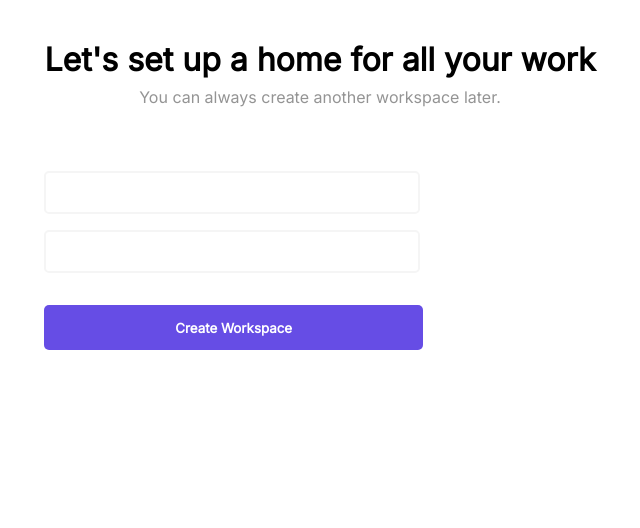
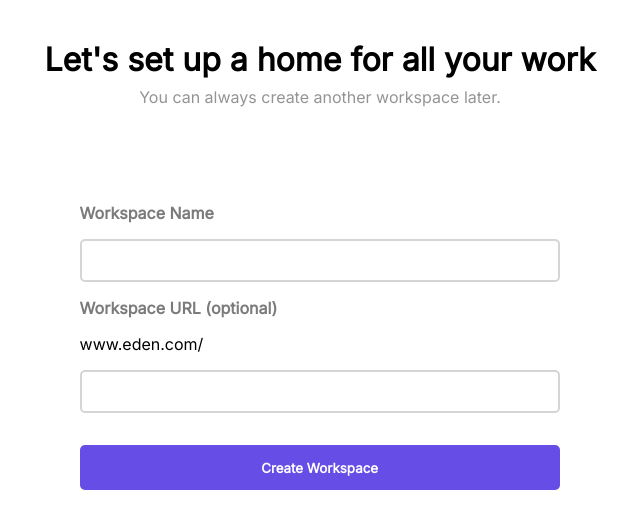
Before and after one commit to iamayushy/cutshortpanel, a React (Vite) app: page /workspace-details in a window 1280 px wide. Shown: the top 528 px of the page, without its empty margins (320-960 px from the left). Built offline with nearby package versions, Linux system fonts and the light colour scheme.

Commit message:
some functional work

```diff
--- a/src/components/FormPage.jsx
+++ b/src/components/FormPage.jsx
@@ -12,11 +12,13 @@ const FormPage = ({
   handleInputOne,
   handleInputTwo,
   valOne,
-  valTwo
+  valTwo,
+  optTwo,
+  website
 }) => {
   return (
-    <div className="pageOne">
-      <section>
+    <div >
+      <section className="pageOne">
         <section className="welcome-text">
           <h1>{head}</h1>
           <p>{body}</p>
@@ -27,12 +29,15 @@ const FormPage = ({
             placeholder={placeholderOne}
             handleInput={handleInputOne}
             values={valOne}
+            // optional={optOne}
           />
           <InputBox
             inputName={textTwo}
             placeholder={placeholderTwo}
             handleInput={handleInputTwo}
             values={valTwo}
+            optional={optTwo}
+            web={website}
           />
           <CommonButton moveToNextPage={moveNext} value={"Create Workspace"} />
         </form>
--- a/src/components/InputBox.jsx
+++ b/src/components/InputBox.jsx
@@ -1,8 +1,12 @@
-const InputBox = ({inputName, placeholder, handleInput, values}) => {
+const InputBox = ({inputName, placeholder, handleInput, values, optional='', web=''}) => {
     return(
         <div>
-            <p className="label-text">{inputName}</p>
-            <input onChange={handleInput} value={values} type="text" placeholder={placeholder}/>
+            <p className="label-text">{inputName} <span>{`${optional}`}</span></p>
+            <p className="website">{web}</p>
+            <input onChange={handleInput} value={values}
+             type="text" placeholder={placeholder}
+            />
+
         </div>
     )
 }
--- a/src/index.css
+++ b/src/index.css
@@ -5,7 +5,7 @@
 }
 button {
   background-color: #664de5;
-  width: 29.56vw;
+  width: 30rem;
   padding: 0.9rem 0.8rem;
   border: none;
   color: white;
@@ -17,10 +17,11 @@ button:active {
   transform: translateY(2%);
 }
 input[type="text"] {
+  /* position: relative; */
   padding: 0.6rem 0.4rem;
   font-size: 1rem;
-  width: 28vw;
-  border: 2px solid whitesmoke;
+  width: 29rem;
+  border: 2px solid rgb(213, 213, 213);
   border-radius: 5px;
 }
 input[type="text"]:focus {
@@ -28,9 +29,10 @@ input[type="text"]:focus {
   border: 2px solid #664de5;
 }
 .pageOne {
-  display: flex;
-  flex-direction: column;
-  align-items: center;
+  display: grid;
+  justify-items: center;
+  /* position: relative; */
+
 }
 .welcome-text {
   text-align: center;
@@ -46,16 +48,5 @@ input[type="text"]:focus {
 .label-text {
   font-weight: 600;
   color: #7b7b7b;
+  position: relative;
 }
-.er-box {
-  /* border: 1px solid black; */
-  display: none;
-  font-size: 1.2rem;
-  width: 250px;
-  padding: 0.4rem 1rem;
-  border-radius: 5px;
-  background-color: red;
-  position: absolute;
-  right: 2%;
-  top: 2%;
-}
--- a/src/pages/PageTwo.jsx
+++ b/src/pages/PageTwo.jsx
@@ -7,12 +7,16 @@ const PageTwo = () => {
     }
     return(
         <>
+
         <FormPage
         head={"Let's set up a home for all your work"}
         body={'You can always create another workspace later.'}
+        textOne={'Workspace Name'}
+        textTwo={`Workspace URL`}
         moveNext={nextPage}
+        optTwo={'(optional)'}
+        website={'www.eden.com/'}
         />
-
         </>
     )
 }
```
